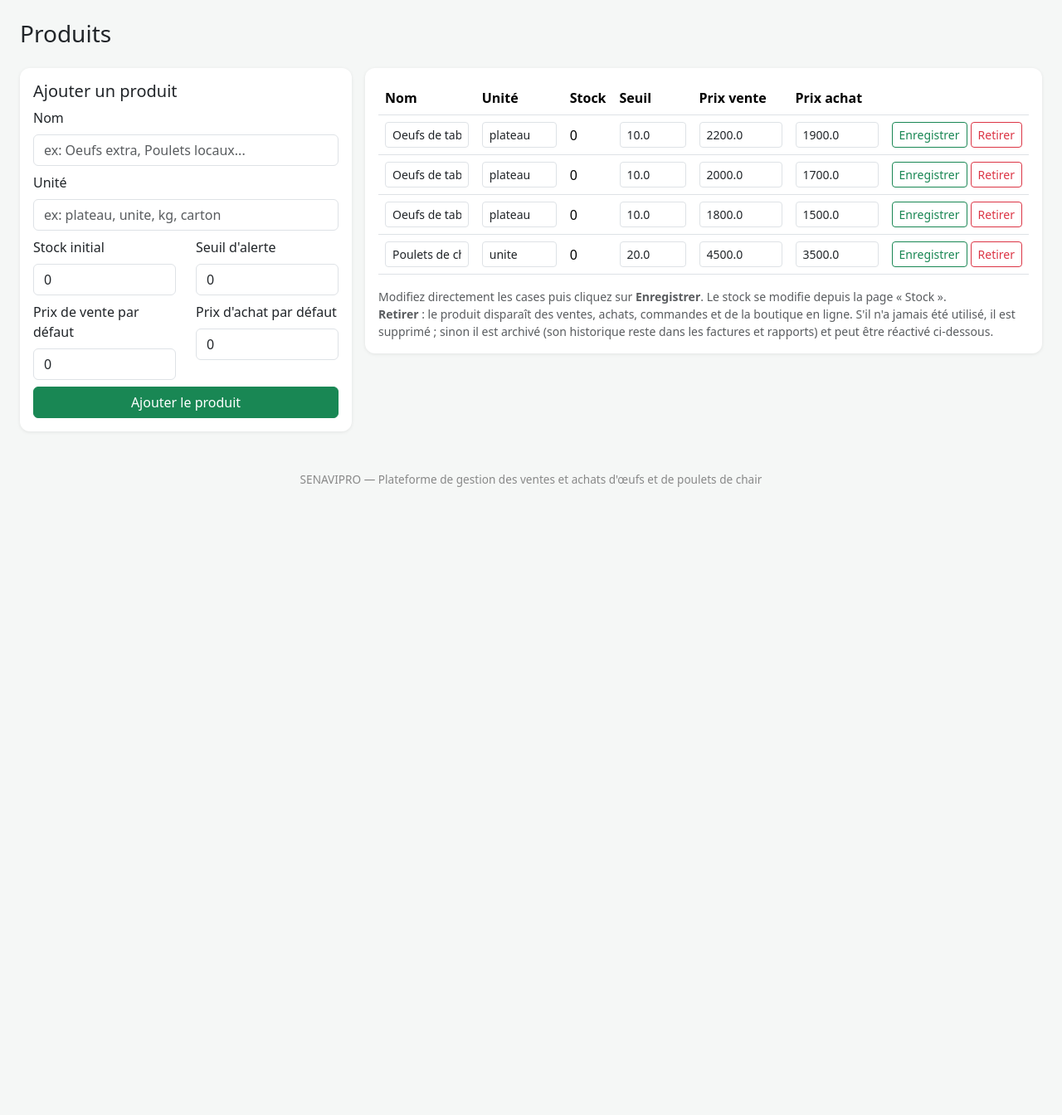
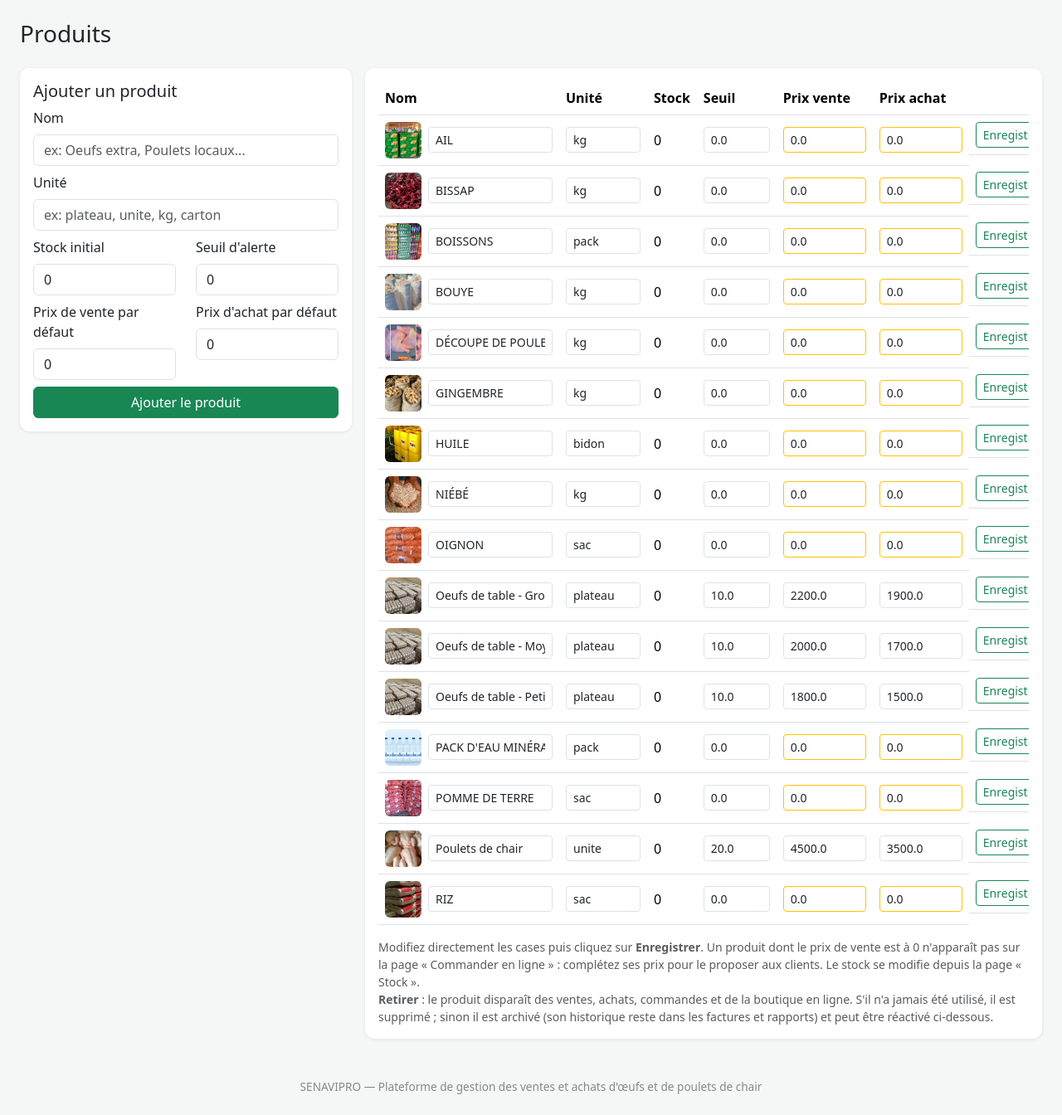
Before and after one commit to Bayegaye/senavipro, a Flask app: page /produits in a window 1280 px wide; the page is wider, and only the part inside the window is pictured. Shown: the part 104-1448 px from the top of that part at 83% size. Before the commit the page ends 691 px from the top of that part, so only its background shows below. Run offline with Flask 3, Linux system fonts and the light colour scheme; a user stored in the database is signed in; data comes from the database, SQL or seed files in the repository; parts of the project's set-up code (start-up, migrations or seed data) failed here and were passed over; some libraries are stand-ins or nearby versions.

Commit message:
Gestion : produits du site ajoutés (en majuscules, prix à compléter) et photos dans Produits et Stock
- DÉCOUPE DE POULET, BOUYE, BISSAP, GINGEMBRE, NIÉBÉ, RIZ, HUILE, OIGNON,
  POMME DE TERRE, AIL, PACK D'EAU MINÉRALE, BOISSONS créés au démarrage
  (prix 0, sans doublon si le produit existe déjà, même casse différente)
- Vignette photo de chaque produit sur les pages Produits et Stock
- Prix à 0 signalés ; le produit reste masqué de « Commander en ligne »
  tant que son prix de vente est à 0

Co-Authored-By: Claude Opus 5.5 <noreply@anthropic.com>
Claude-Session: https://claude.ai/code/session_01QDxbY5A4vok2xej1191mkz

```diff
--- a/app.py
+++ b/app.py
@@ -285,7 +285,8 @@ def admin_required(f):
 
 @app.context_processor
 def inject_globals():
-    return {"app_name": APP_NAME, "now": datetime.utcnow(), "company_info": COMPANY_INFO}
+    return {"app_name": APP_NAME, "now": datetime.utcnow(), "company_info": COMPANY_INFO,
+            "product_image": _product_image}
 
 
 # ---------- Authentification ----------
--- a/seed.py
+++ b/seed.py
@@ -17,6 +17,22 @@ DEFAULT_PRODUCTS = [
     ("Oeufs de table - Moyen calibre", "plateau", 10, 2000, 1700),
     ("Oeufs de table - Gros calibre", "plateau", 10, 2200, 1900),
     ("Poulets de chair", "unite", 20, 4500, 3500),
+    # Produits présentés sur le site public (page « Nos produits »). Prix de
+    # vente et d'achat laissés à 0 : l'administrateur les complète dans
+    # Produits. Tant que le prix de vente est à 0, le produit n'apparaît pas
+    # sur la page « Commander en ligne ».
+    ("DÉCOUPE DE POULET", "kg", 0, 0, 0),
+    ("BOUYE", "kg", 0, 0, 0),
+    ("BISSAP", "kg", 0, 0, 0),
+    ("GINGEMBRE", "kg", 0, 0, 0),
+    ("NIÉBÉ", "kg", 0, 0, 0),
+    ("RIZ", "sac", 0, 0, 0),
+    ("HUILE", "bidon", 0, 0, 0),
+    ("OIGNON", "sac", 0, 0, 0),
+    ("POMME DE TERRE", "sac", 0, 0, 0),
+    ("AIL", "kg", 0, 0, 0),
+    ("PACK D'EAU MINÉRALE", "pack", 0, 0, 0),
+    ("BOISSONS", "pack", 0, 0, 0),
 ]
 
 # En hébergement en ligne, définissez la variable d'environnement ADMIN_PASSWORD
@@ -57,7 +73,9 @@ def ensure_seed_data(verbose=False):
     for name, unit, seuil, prix_vente, prix_achat in DEFAULT_PRODUCTS:
         if Product.query.filter_by(seed_key=name).first():
             continue
-        existant = Product.query.filter_by(name=name).first()
+        # Même nom à la casse près (« Bissap » saisi à la main = « BISSAP ») :
+        # on réutilise le produit existant au lieu de créer un doublon.
+        existant = Product.query.filter(db.func.lower(Product.name) == name.lower()).first()
         if existant:
             existant.seed_key = name  # base déjà en service : on marque le produit
             continue
--- a/templates/produits.html
+++ b/templates/produits.html
@@ -53,12 +53,12 @@
         <tbody>
         {% for p in liste %}
           <tr>
-            <td><input type="text" name="name" value="{{ p.name }}" form="edit-{{ p.id }}" class="form-control form-control-sm"></td>
+            <td><div class="d-flex align-items-center">{% set img = product_image(p.name) %}{% if img %}<img src="{{ img }}" alt="" class="rounded me-2" style="width:44px;height:44px;object-fit:cover;flex:0 0 auto">{% else %}<span class="rounded me-2 d-inline-flex align-items-center justify-content-center bg-light text-muted" style="width:44px;height:44px;flex:0 0 auto"><i class="bi bi-image"></i></span>{% endif %}<input type="text" name="name" value="{{ p.name }}" form="edit-{{ p.id }}" class="form-control form-control-sm" style="min-width:150px"></div></td>
             <td><input type="text" name="unit" value="{{ p.unit }}" form="edit-{{ p.id }}" class="form-control form-control-sm" style="width:90px"></td>
             <td>{{ '%.0f'|format(p.stock) }}</td>
             <td><input type="text" inputmode="decimal" step="any" name="seuil_alerte" value="{{ p.seuil_alerte }}" form="edit-{{ p.id }}" class="form-control form-control-sm" style="width:80px"></td>
-            <td><input type="text" inputmode="decimal" step="any" name="prix_vente_defaut" value="{{ p.prix_vente_defaut }}" form="edit-{{ p.id }}" class="form-control form-control-sm" style="width:100px"></td>
-            <td><input type="text" inputmode="decimal" step="any" name="prix_achat_defaut" value="{{ p.prix_achat_defaut }}" form="edit-{{ p.id }}" class="form-control form-control-sm" style="width:100px"></td>
+            <td><input type="text" inputmode="decimal" step="any" name="prix_vente_defaut" value="{{ p.prix_vente_defaut }}" form="edit-{{ p.id }}" class="form-control form-control-sm{% if not p.prix_vente_defaut %} border-warning{% endif %}" style="width:100px"></td>
+            <td><input type="text" inputmode="decimal" step="any" name="prix_achat_defaut" value="{{ p.prix_achat_defaut }}" form="edit-{{ p.id }}" class="form-control form-control-sm{% if not p.prix_achat_defaut %} border-warning{% endif %}" style="width:100px"></td>
             <td class="d-flex gap-1">
               <button class="btn btn-sm btn-outline-success" type="submit" form="edit-{{ p.id }}">Enregistrer</button>
               <button class="btn btn-sm btn-outline-danger" type="submit" form="del-{{ p.id }}" title="Retirer ce produit">Retirer</button>
@@ -71,7 +71,8 @@
       </table>
       </div>
       <p class="text-muted small mb-0">
-        Modifiez directement les cases puis cliquez sur <strong>Enregistrer</strong>. Le stock se modifie depuis la page « Stock ».<br>
+        Modifiez directement les cases puis cliquez sur <strong>Enregistrer</strong>.
+        Un produit dont le prix de vente est à 0 n'apparaît pas sur la page « Commander en ligne » : complétez ses prix pour le proposer aux clients. Le stock se modifie depuis la page « Stock ».<br>
         <strong>Retirer</strong> : le produit disparaît des ventes, achats, commandes et de la boutique en ligne.
         S'il n'a jamais été utilisé, il est supprimé ; sinon il est archivé (son historique reste dans les factures et rapports)
         et peut être réactivé ci-dessous.
@@ -87,7 +88,7 @@
         <tbody>
         {% for p in retires %}
           <tr class="text-muted">
-            <td>{{ p.name }}</td>
+            <td><div class="d-flex align-items-center">{% set img = product_image(p.name) %}{% if img %}<img src="{{ img }}" alt="" class="rounded me-2" style="width:44px;height:44px;object-fit:cover;flex:0 0 auto">{% else %}<span class="rounded me-2 d-inline-flex align-items-center justify-content-center bg-light text-muted" style="width:44px;height:44px;flex:0 0 auto"><i class="bi bi-image"></i></span>{% endif %}{{ p.name }}</div></td>
             <td>{{ p.unit }}</td>
             <td>{{ '%.0f'|format(p.stock) }}</td>
             <td>{{ '%.0f'|format(p.prix_vente_defaut or 0) }}</td>
--- a/templates/stock.html
+++ b/templates/stock.html
@@ -9,7 +9,7 @@
     <tbody>
     {% for p in produits %}
       <tr class="{% if p.stock <= p.seuil_alerte %}table-warning{% endif %}">
-        <td>{{ p.name }}</td>
+        <td><div class="d-flex align-items-center">{% set img = product_image(p.name) %}{% if img %}<img src="{{ img }}" alt="" class="rounded me-2" style="width:44px;height:44px;object-fit:cover;flex:0 0 auto">{% else %}<span class="rounded me-2 d-inline-flex align-items-center justify-content-center bg-light text-muted" style="width:44px;height:44px;flex:0 0 auto"><i class="bi bi-image"></i></span>{% endif %}{{ p.name }}</div></td>
         <td>{{ p.unit }}</td>
         <td><strong>{{ '%.0f'|format(p.stock) }}</strong></td>
         <td>{{ '%.0f'|format(p.seuil_alerte) }}</td>
```
